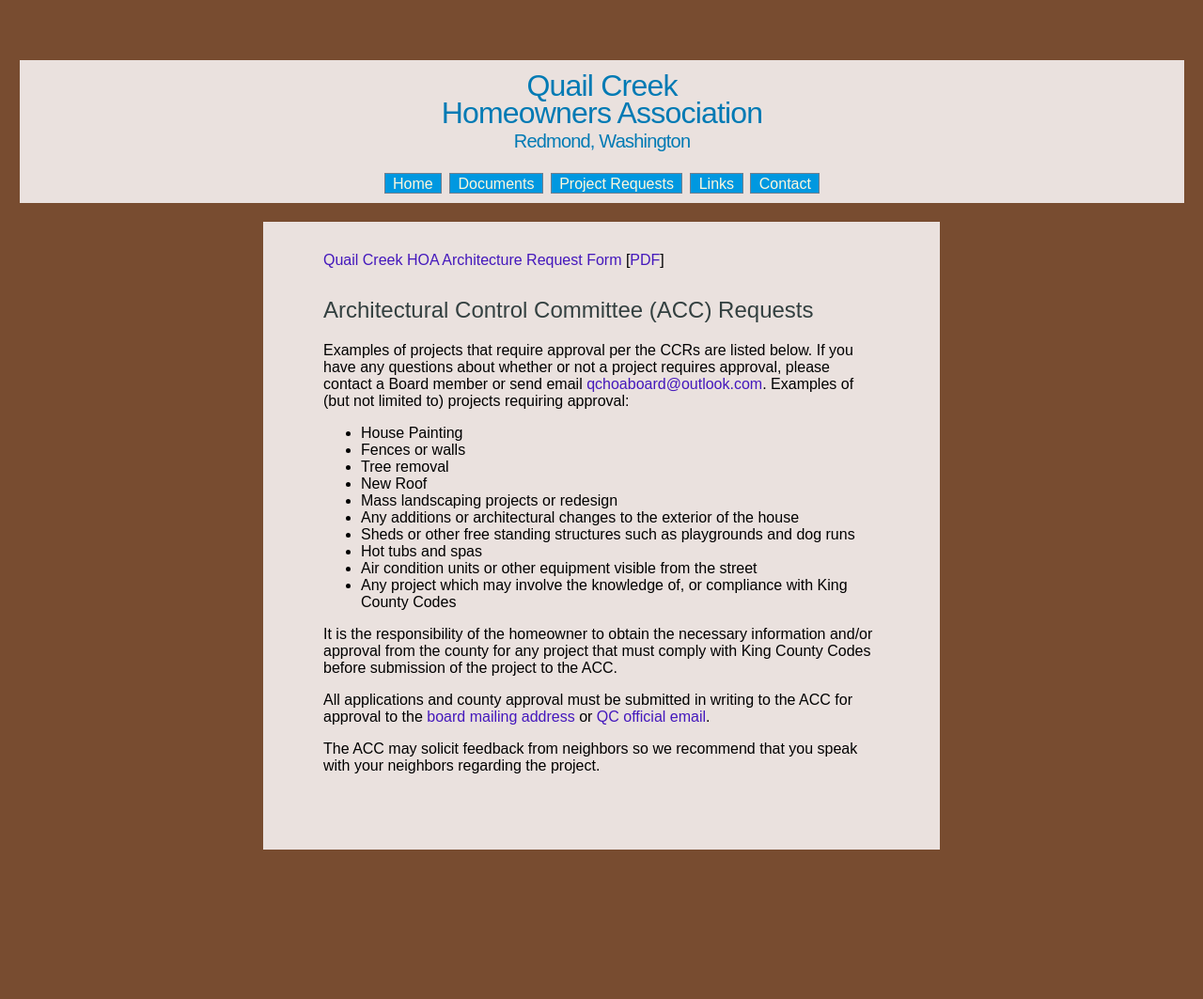
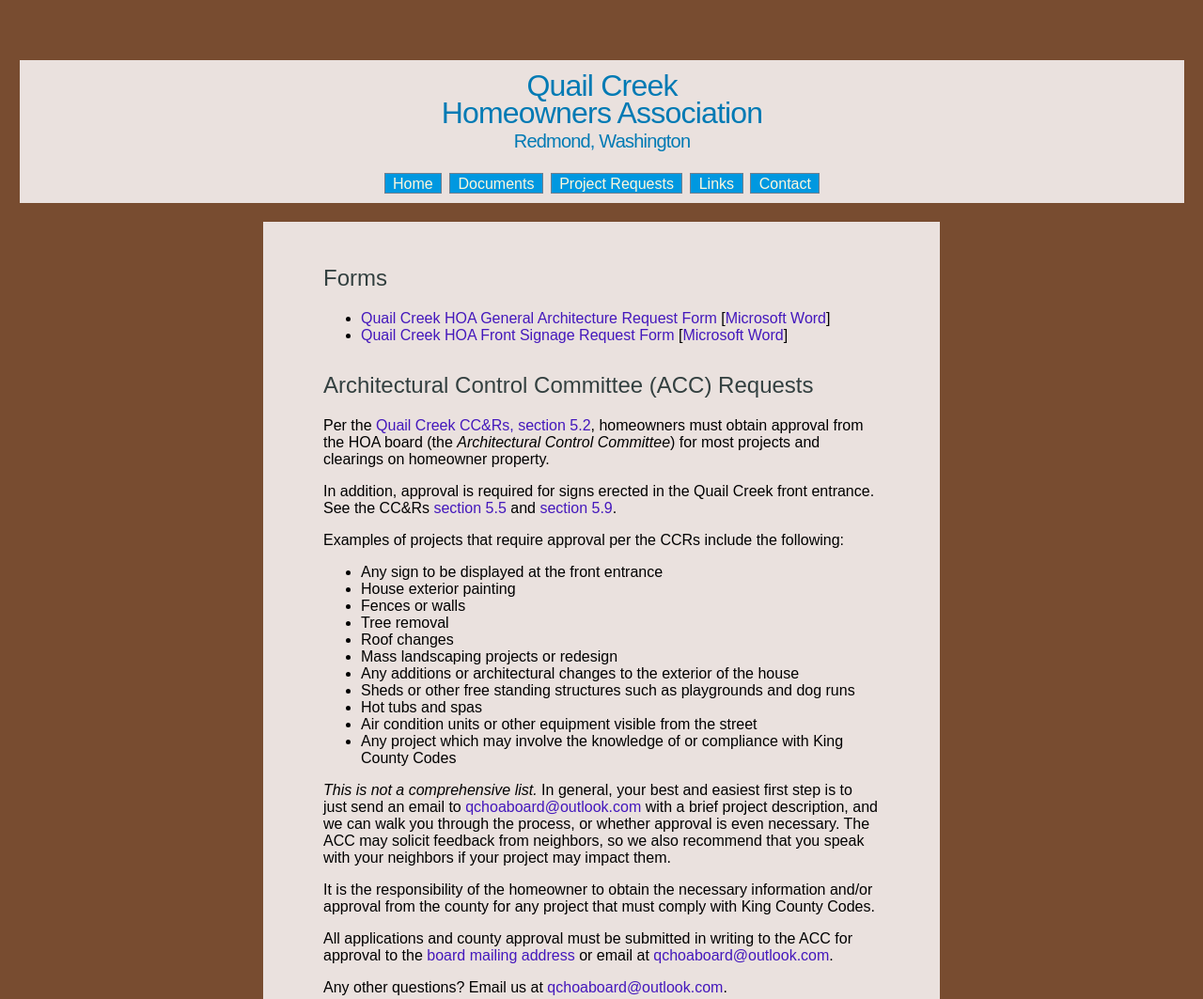
Before and after one commit to QuailCreekHOA/quailcreekhoa.github.io, a plain HTML site: page acc-requests.html in a window 1280 px wide. Shown: the top 1063 px of the page at 94% size. Before the commit the page ends 912 px from the top, so only its background shows below. Drawn offline with Linux system fonts and the light colour scheme.

Commit message:
Update ACC general + sign request
This includes the new PDF and Word docs for the general and front
signage requests. It also updates the ACC project requests page.

```diff
--- a/acc-requests.html
+++ b/acc-requests.html
@@ -13,38 +13,58 @@
 
 <div id="page_content">
   <div id="fullwidth-content">
-    <p><a href="docs/Form-Architecture-Request.docx">Quail Creek HOA Architecture Request Form</a>
-       [<a href="docs/Form-Architecture-Request.pdf">PDF</a>]
+    <h2>Forms</h2>
+
+    <ul>
+      <li><a href="docs/Form-Request-General-Architecture.pdf">Quail Creek HOA General Architecture Request Form</a>
+         [<a href="docs/Form-Request-General-Architecture.docx">Microsoft Word</a>]
+
+      <li><a href="docs/Form-Request-Front-Sign.pdf">Quail Creek HOA Front Signage Request Form</a>
+         [<a href="docs/Form-Request-Front-Sign.docx">Microsoft Word</a>]
+    </ul>
 
     <h2>Architectural Control Committee (ACC) Requests</h2>
-    <p>Examples of projects that require approval per the CCRs are listed below. If you have any
-    questions about whether or not a project requires approval, please contact a Board member or
-    send email <a href="mailto:qchoaboard@outlook.com">qchoaboard@outlook.com</a>. Examples of
-    (but not limited to) projects requiring approval:
+
+    <p>Per the <a href="docs/QCHOA-CCRs.html#5.2">Quail Creek CC&amp;Rs, section 5.2</a>, homeowners
+    must obtain approval from the HOA board (the <em>Architectural Control Committee</em>) for most
+    projects and clearings on homeowner property.
+
+    <p>In addition, approval is required for signs erected in the Quail Creek front entrance. See
+    the CC&amp;Rs <a href="docs/QCHOA-CCRs.html#5.5">section 5.5</a> and
+    <a href="docs/QCHOA-CCRs.html#5.9">section 5.9</a>.
+
+    <p>Examples of projects that require approval per the CCRs include the following:
 
       <ul>
-      <li>House Painting
+        <li>Any sign to be displayed at the front entrance
+        <li>House exterior painting
         <li>Fences or walls
         <li>Tree removal
-      <li>New Roof
+        <li>Roof changes
         <li>Mass landscaping projects or redesign
         <li>Any additions or architectural changes to the exterior of the house
         <li>Sheds or other free standing structures such as playgrounds and dog runs
         <li>Hot tubs and spas
         <li>Air condition units or other equipment visible from the street
-      <li>Any project which may involve the knowledge of, or compliance with King County Codes
+        <li>Any project which may involve the knowledge of or compliance with King County Codes
       </ul>
 
-    <p>It is the responsibility of the homeowner to obtain the necessary information and/or
-    approval from the county for any project that must comply with King County Codes before
-    submission of the project to the ACC.
+    <p><em>This is not a comprehensive list.</em> In general, your best and easiest first step is to
+    just send an email to <a href="mailto:qchoaboard@outlook.com">qchoaboard@outlook.com</a> with a
+    brief project description, and we can walk you through the process, or whether approval is even
+    necessary. The ACC may solicit feedback from neighbors, so we also recommend that you speak with
+    your neighbors if your project may impact them.
+
+    <p>It is the responsibility of the homeowner to obtain the necessary information and/or approval
+    from the county for any project that must comply with King County Codes.
 
     <p>All applications and county approval must be submitted in writing to the ACC for approval
     to the <a href="contact.html#board-mailing-address">board mailing address</a> or
-    <a href="contact.html#board-email-address">QC official email</a>.
+    email at <a href="mailto:qchoaboard@outlook.com">qchoaboard@outlook.com</a>.
 
-    <p>The ACC may solicit feedback from neighbors so we recommend that you speak with your
-    neighbors regarding the project.
+    <p>Any other questions? Email us at
+    <a href="mailto:qchoaboard@outlook.com"> qchoaboard@outlook.com</a>.
+
   </div>
 
 </div>
```
Also changed, not shown: 6 other files. Lines whose indentation alone changed are shown as unchanged.
